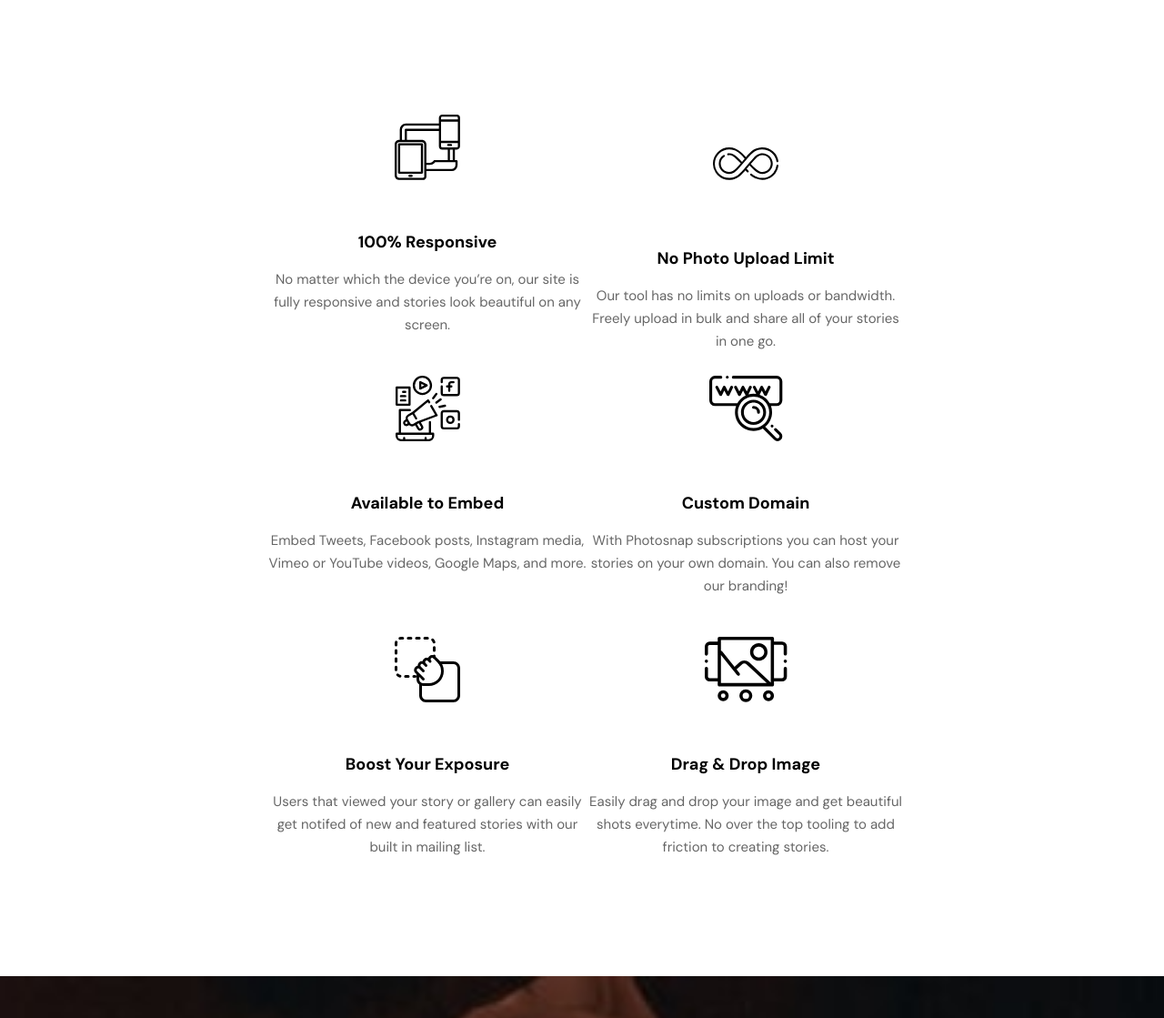
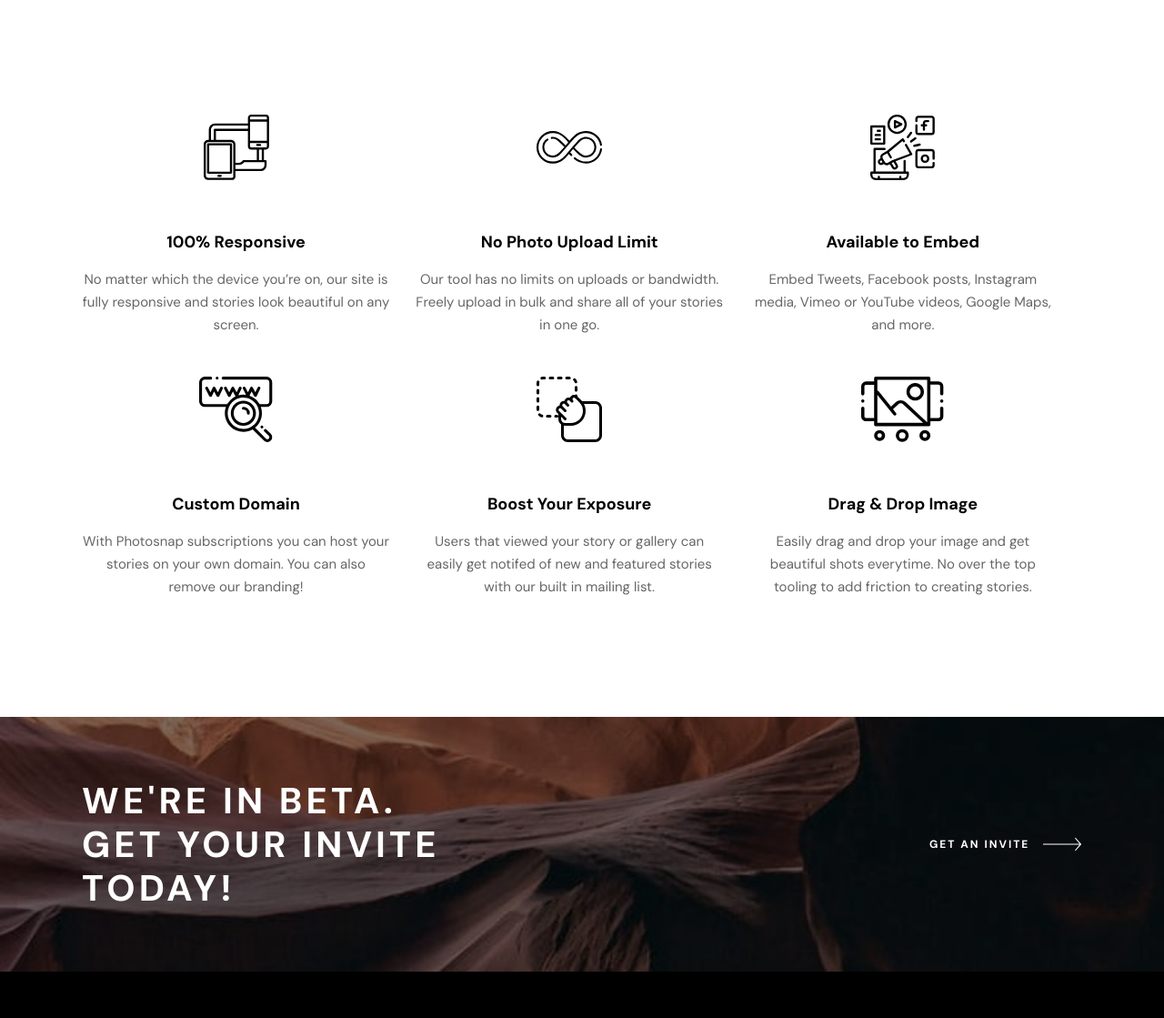
Before and after one commit to MareikeW/photosnap, a plain HTML site: page features.html in a window 1280 px wide. Shown: the part 574-1693 px from the top of the page at 91% size. Drawn offline with Linux system fonts and the light colour scheme.

Commit message:
Announcement-Section Tablet und Desktop

```diff
--- a/styles/styles.scss
+++ b/styles/styles.scss
@@ -216,6 +216,49 @@ header {
 
     h2 {
         margin-bottom: 24px;
+    }
+}
+
+@media (min-width: 768px) {
+    .announcement__section {
+        height: 280px;
+        background-image: url("../assets/shared/tablet/bg-beta.jpg");
+        position: relative;
+    }
+
+    .announcement__section {
+        h2 {
+            font-size: 40px;
+            line-height: 48px;
+            letter-spacing: 4.17px;
+            width: 400px;
+            position: absolute;
+            top: 68px;
+            left: 39px;
+        }
+
+        .invite__button {
+            position: absolute;
+            right: 40px;
+            top: 132px;
+        }
+    }
+}
+
+@media (min-width: 1200px) {
+    .announcement__section {
+        .announcement__text {
+            width: 1100px;
+            position: relative;
+        }
+
+        h2 {
+            left: 0;
+        }
+
+        .invite__button {
+            right: 0;
+        }
     }
 }
 
@@ -835,6 +878,10 @@ footer {
         }
 
         .features {
+            width: 339px;
+        }
+
+        .features {
             img {
                 margin-top: 0;
             }
@@ -857,6 +904,36 @@ footer {
 
     .hero-features__image {
         background-image: url("../assets/features/desktop/hero.jpg");
+    }
+
+    .features__section {
+        .features__container {
+            height: 576px;
+            grid-template-columns: 1fr 1fr 1fr;
+            width: 1000px;
+        }
+
+        .features {
+            width: 300px;
+        }
+
+        .features:nth-child(2) {
+            img {
+                margin-top: 0px;
+            }
+        }
+    }
+}
+
+@media (min-width: 1150px) {
+    .features__section {
+        .features__container {
+            width: 1100px;
+        }
+
+        .features {
+            width: 339px;
+        }
     }
 }
 
```
Also changed, not shown: styles/styles.css, 1 other file.
